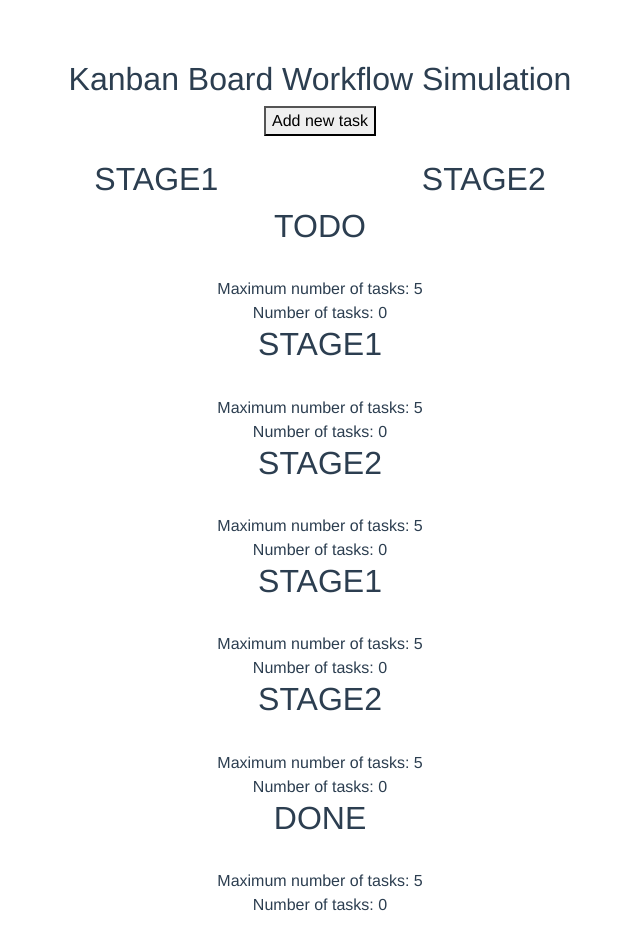
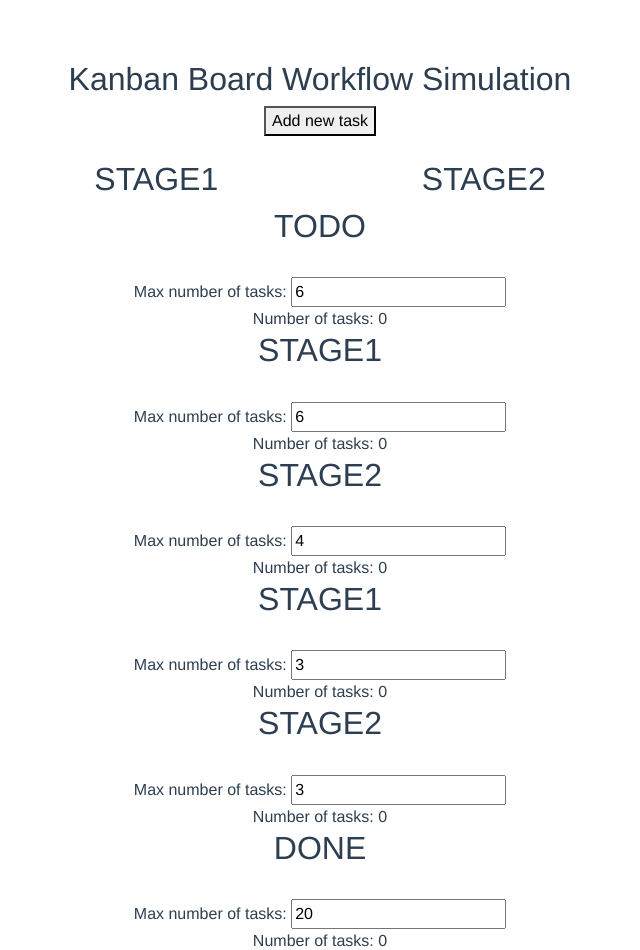
Before and after one commit to zakrzewskib/KanbanWorkflowSimulation, a Vue app: page / in a window 1280 px wide. Shown: the top 950 px of the page, without its empty margins (320-960 px from the left). Before the commit the page ends 917 px from the top, so only its background shows below. Built offline with nearby package versions, Linux system fonts and the light colour scheme.

Commit message:
Add chaning max tasks with user input

```diff
--- a/src/App.vue
+++ b/src/App.vue
@@ -16,8 +16,15 @@
         @dropped="dropped1"
         @left="left1"
         :nrOfTasks="counter1"
-        :maximumNrOfTasks="maxTasks"
       >
+        <div>
+          Max number of tasks:
+          <input
+            class="maxTasksInput"
+            v-model="maxTasks1"
+            placeholder="edit me"
+          />
+        </div>
         <div id="col1counter">Number of tasks: {{ counter1 }}</div>
         <Task
           v-for="task in tasks"
@@ -34,8 +41,15 @@
         @dropped="dropped2"
         @left="left2"
         :nrOfTasks="counter2"
-        :maximumNrOfTasks="maxTasks"
       >
+        <div>
+          Max number of tasks:
+          <input
+            class="maxTasksInput"
+            v-model="maxTasks1"
+            placeholder="edit me"
+          />
+        </div>
         <div id="col2counter">Number of tasks: {{ counter2 }}</div>
       </Column>
       <Column
@@ -44,8 +58,15 @@
         @dropped="dropped3"
         @left="left3"
         :nrOfTasks="counter3"
-        :maximumNrOfTasks="maxTasks"
       >
+        <div>
+          Max number of tasks:
+          <input
+            class="maxTasksInput"
+            v-model="maxTasks3"
+            placeholder="edit me"
+          />
+        </div>
         <div id="col3counter">Number of tasks: {{ counter3 }}</div>
       </Column>
       <Column
@@ -54,8 +75,15 @@
         @dropped="dropped4"
         @left="left4"
         :nrOfTasks="counter4"
-        :maximumNrOfTasks="maxTasks"
       >
+        <div>
+          Max number of tasks:
+          <input
+            class="maxTasksInput"
+            v-model="maxTasks4"
+            placeholder="edit me"
+          />
+        </div>
         <div id="col4counter">Number of tasks: {{ counter4 }}</div>
       </Column>
       <Column
@@ -64,8 +92,15 @@
         @dropped="dropped5"
         @left="left5"
         :nrOfTasks="counter5"
-        :maximumNrOfTasks="maxTasks"
       >
+        <div>
+          Max number of tasks:
+          <input
+            class="maxTasksInput"
+            v-model="maxTasks5"
+            placeholder="edit me"
+          />
+        </div>
         <div id="col5counter">Number of tasks: {{ counter5 }}</div>
       </Column>
       <Column
@@ -74,8 +109,15 @@
         @dropped="dropped6"
         @left="left6"
         :nrOfTasks="counter6"
-        :maximumNrOfTasks="maxTasks"
       >
+        <div>
+          Max number of tasks:
+          <input
+            class="maxTasksInput"
+            v-model="maxTasks6"
+            placeholder="edit me"
+          />
+        </div>
         <div id="col6counter">Number of tasks: {{ counter6 }}</div>
       </Column>
     </main>
@@ -102,9 +144,25 @@ export default {
       counter4: 0,
       counter5: 0,
       counter6: 0,
+      maxTasks1: 6,
+      maxTasks2: 4,
+      maxTasks3: 4,
+      maxTasks4: 3,
+      maxTasks5: 3,
+      maxTasks6: 20,
     };
   },
+
   methods: {
+    changeStyleIfMoreThanMax(counter, option, maxTasks) {
+      var elementId = "col".concat(option, "counter");
+      if (counter >= maxTasks - 1) {
+        document.getElementById(elementId).style.color = "red";
+      } else {
+        document.getElementById(elementId).style.color = "";
+      }
+    },
+
     increaseCounter(counter, option, maxTasks) {
       switch (option) {
         case 1:
@@ -129,13 +187,7 @@ export default {
           break;
       }
 
-      var elementId = "col".concat(option, "counter");
-
-      if (counter >= maxTasks - 1) {
-        document.getElementById(elementId).style.color = "red";
-      } else {
-        document.getElementById(elementId).style.color = "";
-      }
+      this.changeStyleIfMoreThanMax(counter, option, maxTasks);
     },
 
     decreaseCounter(counter, option, maxTasks) {
@@ -161,16 +213,11 @@ export default {
         default:
           break;
       }
-
-      var elementId = "col".concat(option, "counter");
-
-      if (this.counter1 < maxTasks) {
-        document.getElementById(elementId).style.color = "";
-      }
+      this.changeStyleIfMoreThanMax(counter, option, maxTasks);
     },
 
     increaseTodoColumn() {
-      this.increaseCounter(this.counter1, 1, this.maxTasks);
+      this.increaseCounter(this.counter1, 1, this.maxTasks1);
     },
 
     dropped1() {
--- a/src/components/Column.vue
+++ b/src/components/Column.vue
@@ -4,7 +4,6 @@
     :id="id"
     :name="name"
     :nrOfTasks="nrOfTasks"
-    :maximumNrOfTasks="maximumNrOfTasks"
     class="column"
     @dragover.prevent
     @drop.prevent="drop"
@@ -13,14 +12,13 @@
   >
     <h2>{{ name }}</h2>
     <br />
-    Maximum number of tasks: {{ maximumNrOfTasks }}
     <slot />
   </div>
 </template>
 
 <script>
 export default {
-  props: ["id", "name", "nrOfTasks", "maximumNrOfTasks"],
+  props: ["id", "name", "nrOfTasks"],
   data() {
     return {
       maxTasks: 5,
@@ -40,18 +38,12 @@ export default {
     },
 
     dropped() {
-      // var targetId= new String(e.target.id);
-      // targetId = targetId.substr(7,1);
-      // this.$emit("dropped", targetId);
       this.$emit("dropped");
     },
 
     left() {
-      // var targetId= new String(e.target.id);
-      // targetId = targetId.substr(7,1);
-      this.$emit("left")
+      this.$emit("left");
     },
-
   },
 };
 </script>
--- a/src/styles/columnstyles.css
+++ b/src/styles/columnstyles.css
@@ -1,23 +1,26 @@
 .flexbox .column {
     display: flex;
     flex-direction: column;
-
     color: black;
-
     width: 100%;
     max-width: 600px;
     margin: 2px;
     border: 5px solid black;
-
     padding: 15px;
 }
 
-#column-2, #column-4 {
+#column-2,
+#column-4 {
     margin-right: 0px;
     border-right: 1px solid black;
 }
 
-#column-3, #column-5 {
+#column-3,
+#column-5 {
     margin-left: 0px;
     border-left: 1px solid black;
 }
+
+.maxTasksInput {
+    width: 12%;
+}
```
Lines whose indentation alone changed are shown as unchanged.
